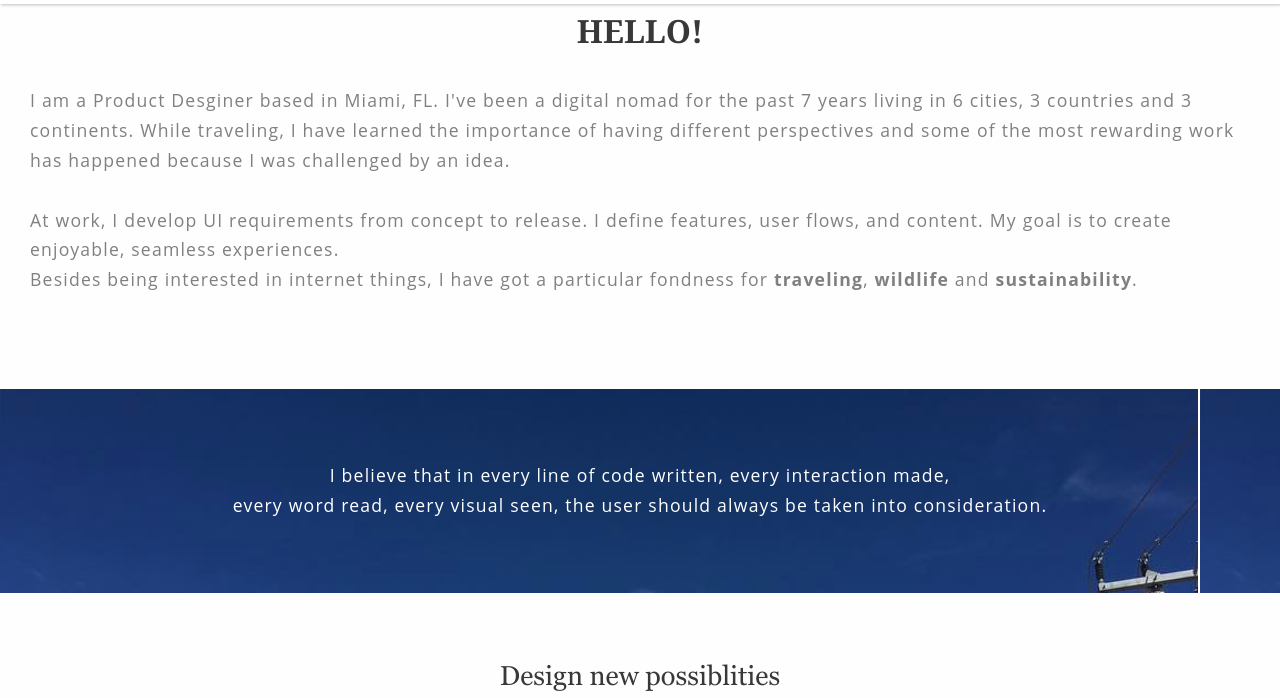
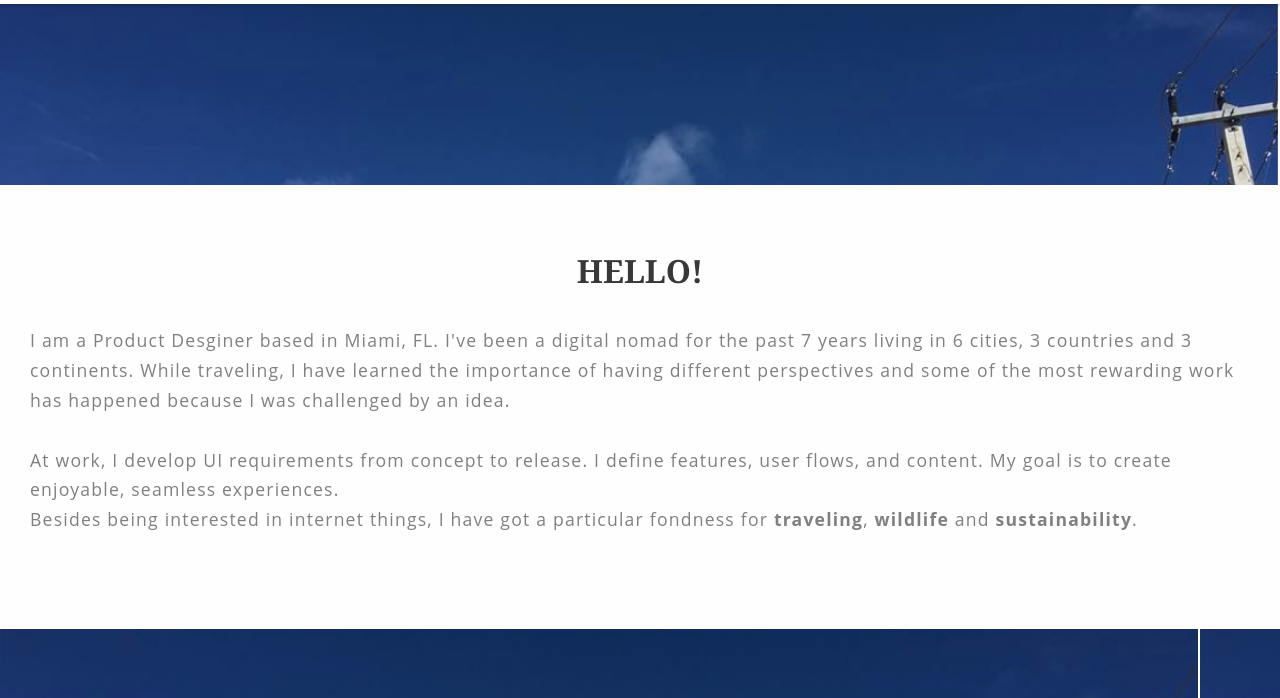
Before and after one commit to maitedalila/my-portfolio, a plain HTML site: page about.html in a window 1280 px wide. Shown: the part 55-753 px from the top of the page. Drawn offline with nearby package versions, Linux system fonts and the light colour scheme.

Commit message:
about header

```diff
--- a/about.html
+++ b/about.html
@@ -33,10 +33,10 @@
   	<!-- MAIN CONTENT-->
   	<main>
 
-  		<!-- <div class="tagline-about">
-			<h1>About</h1>
+  		<div class="tagline-about">
+			<!-- <h1>About</h1> -->
 		</div>
- -->
+
 	<section id="text-column">
 	  		<div class="row">
 	  			<div class="small-12 medium-12 large-4 columns item">
```
